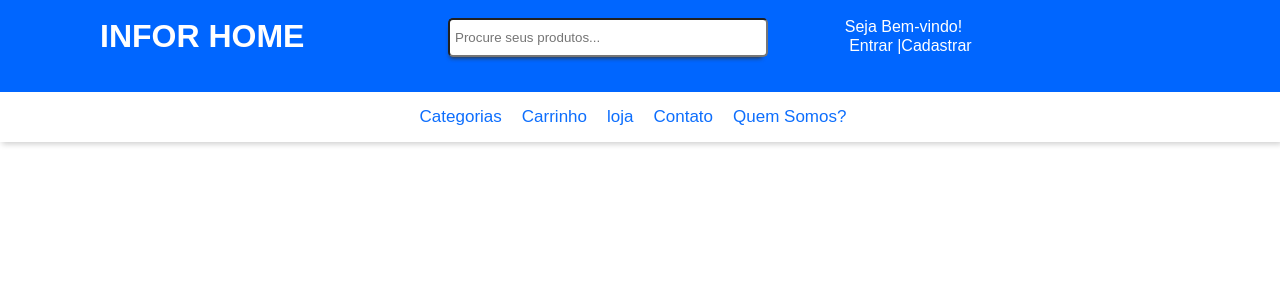
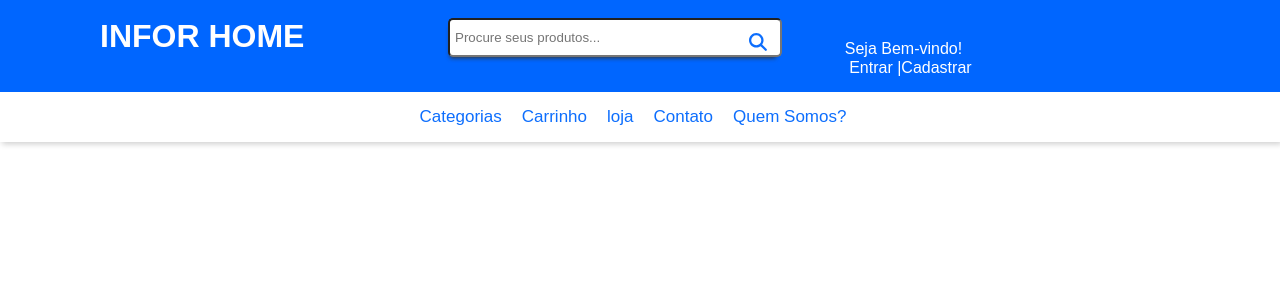
Before and after one commit to Rikelme453/Infor, a React (Vite) app in the folder frontend/: page / in a window 1280 px wide. Shown: the top 300 px of the page. Built offline with nearby package versions, Linux system fonts and the light colour scheme; no server answers.

Commit message:
Alterações?

```diff
--- a/frontend/package.json
+++ b/frontend/package.json
@@ -13,6 +13,7 @@
     "@fortawesome/fontawesome-free": "^6.4.2",
     "@fortawesome/fontawesome-svg-core": "^6.4.2",
     "@fortawesome/free-solid-svg-icons": "^6.4.2",
+    "@fortawesome/react-fontawesome": "^0.2.0",
     "react": "^18.2.0",
     "react-dom": "^18.2.0",
     "router-dom": "^2.2.11"
--- a/frontend/src/App.css
+++ b/frontend/src/App.css
@@ -140,6 +140,19 @@ body{
 
 }
 
-.Header_page{
-    background-color: red;
+.lupa{
+    width: 70%;
+    height: 70%;
 }
+
+.lupa_div{
+    position: relative;
+    left: 58.5%;
+    top: 4.5vh;
+    z-index: 3;
+    color: #0D6EFD;
+    font-size: 1.2em;
+    background-color: #ffffff;
+    width: 2%;
+    cursor: pointer;
+}
--- a/frontend/src/App.jsx
+++ b/frontend/src/App.jsx
@@ -2,6 +2,8 @@ import React from 'react';
 import Search from './components/Search.jsx';
 import './App.css'
 
+import { FontAwesomeIcon } from '@fortawesome/react-fontawesome';
+import { faSearch } from '@fortawesome/free-solid-svg-icons';
 
 function App() {
 
@@ -15,6 +17,12 @@ function App() {
             <a id="navText" className="navbar-brand" href="base.html">INFOR HOME</a>
             <ul class="suggestions">
               <Search />
+              <div className="lupa_div">
+
+                <FontAwesomeIcon icon={faSearch} className='lupa' />
+
+              </div>
+
             </ul>
             <p class="navPg">Seja Bem-vindo!</p>
             <div class="link">
--- a/frontend/src/components/Search.jsx
+++ b/frontend/src/components/Search.jsx
@@ -66,7 +66,7 @@ function Search() {
   return (
     <div className="APP" ref={searchWrapperRef}>
       <input
-        type="search"
+        type="text"
         placeholder="Procure seus produtos..."
         value={filtName}
         onChange={searched}
```
Also changed, not shown: 2 other files (tests, documents, lock files or other folders). Lines whose indentation alone changed are shown as unchanged.
